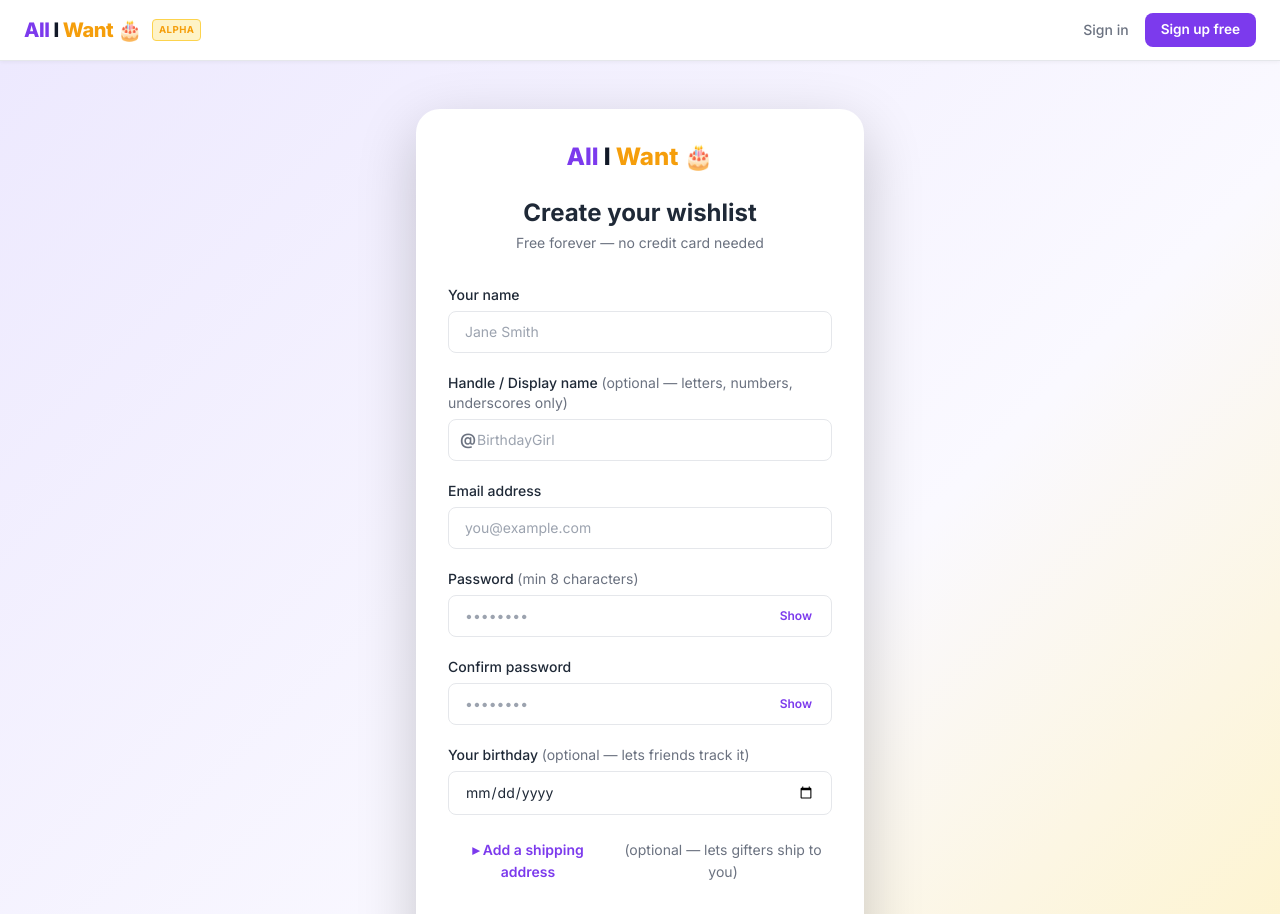
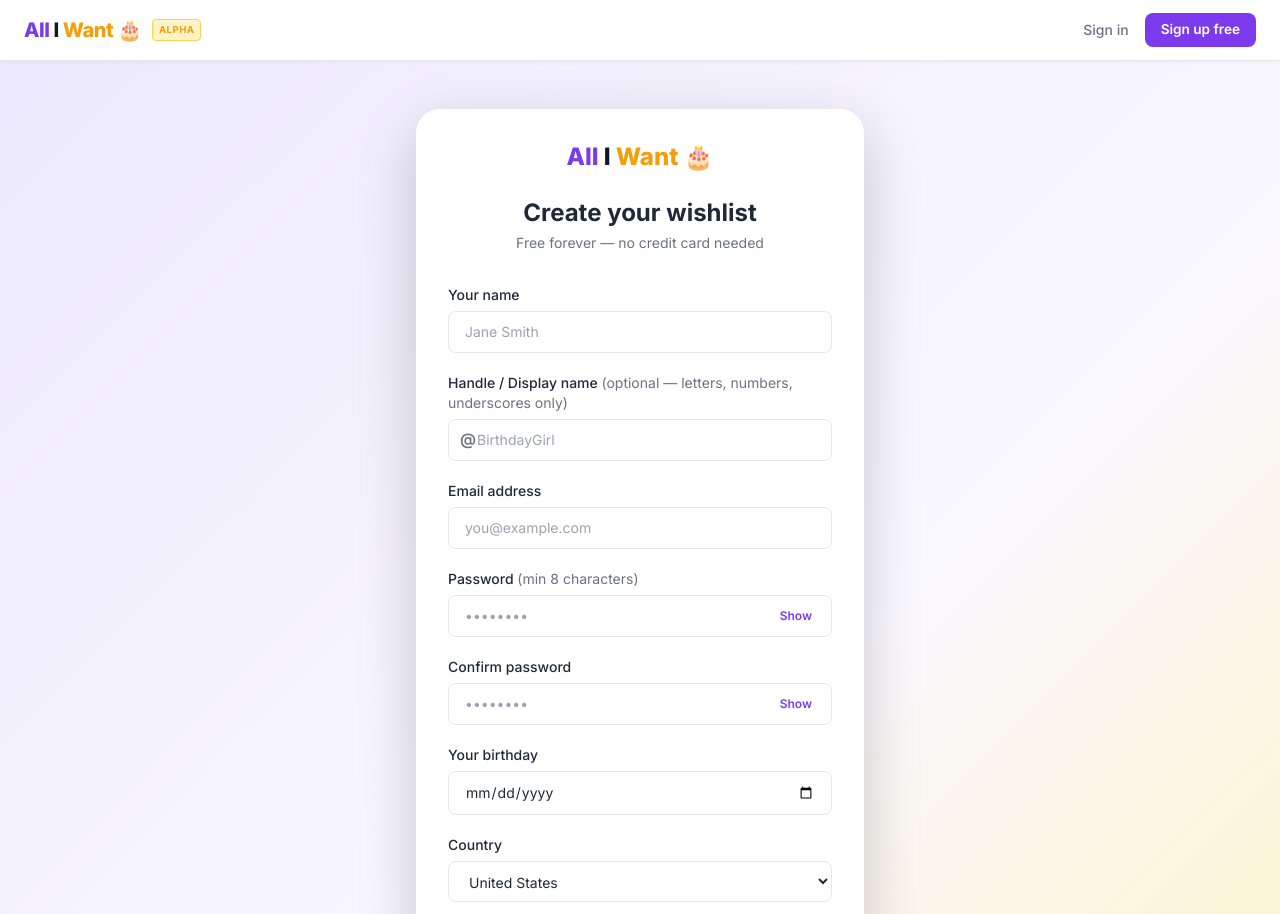
Before and after one commit to The1stAnthony/Wishlist, a React (Vite) app in the folder client/: page /register in a window 1280 px wide. Shown: the top 914 px of the page. Built offline with nearby package versions, Linux system fonts and the light colour scheme.

Commit message:
Dangers of the whole western world...

```diff
--- a/client/src/pages/Dashboard.jsx
+++ b/client/src/pages/Dashboard.jsx
@@ -314,9 +314,9 @@ export default function Dashboard() {
               <p style={{ marginBottom: '0.4rem' }}>No upcoming events yet.</p>
               <p>
                 <Link to="/friends" style={{ color: 'var(--color-primary)', fontWeight: 600 }}>Add friends</Link>
-                {' '}to see their upcoming wishlists, or{' '}
-                <Link to="/birthdays" style={{ color: 'var(--color-primary)', fontWeight: 600 }}>track birthdays</Link>
-                {' '}to get reminded ahead of time.
+                {' '}or{' '}
+                <Link to="/friends" style={{ color: 'var(--color-primary)', fontWeight: 600 }}>follow creators</Link>
+                {' '}to see their upcoming wishlists here.
               </p>
             </div>
           )}
--- a/client/src/pages/Friends.jsx
+++ b/client/src/pages/Friends.jsx
@@ -245,7 +245,7 @@ export default function Friends() {
 
       {/* Creator block */}
       {user?.creator_mode && (
-        <button className="friends-creator-block" onClick={() => setView('followers')} aria-label="View your followers">
+        <button className="friends-creator-block" style={{ marginBottom: '1.5rem' }} onClick={() => setView('followers')} aria-label="View your followers">
           <div className="friends-creator-left">
             <p className="friends-follower-label">Followers:</p>
             {previewAvatars.length > 0 && (
--- a/client/src/pages/Register.jsx
+++ b/client/src/pages/Register.jsx
@@ -43,16 +43,21 @@ export default function Register() {
       return;
     }
 
+    if (!form.birthday) {
+      setError('Please enter your birthday so friends can track it.');
+      return;
+    }
+
     setLoading(true);
 
     try {
-      const address = showAddress ? {
-        street_address: form.street_address || null,
-        city:           form.city           || null,
-        state:          form.state          || null,
-        zip_code:       form.zip_code       || null,
-        country:        form.country        || 'US',
-      } : null;
+      const address = {
+        street_address: showAddress ? (form.street_address || null) : null,
+        city:           showAddress ? (form.city           || null) : null,
+        state:          showAddress ? (form.state          || null) : null,
+        zip_code:       showAddress ? (form.zip_code       || null) : null,
+        country:        form.country || 'US',
+      };
       await register(form.name, form.email, form.password, form.birthday || undefined, form.display_name || undefined, address);
       navigate('/dashboard');
     } catch (err) {
@@ -200,12 +205,7 @@ export default function Register() {
 
           {/* Birthday */}
           <div>
-            <label className="form-label" htmlFor="birthday">
-              Your birthday{' '}
-              <span style={{ fontWeight: 400, color: 'var(--color-text-muted)' }}>
-                (optional — lets friends track it)
-              </span>
-            </label>
+            <label className="form-label" htmlFor="birthday">Your birthday</label>
             <input
               id="birthday"
               name="birthday"
@@ -213,7 +213,38 @@ export default function Register() {
               className="form-input"
               value={form.birthday}
               onChange={handleChange}
+              required
             />
+          </div>
+
+          {/* Country */}
+          <div>
+            <label className="form-label" htmlFor="country">Country</label>
+            <select
+              id="country"
+              name="country"
+              className="form-input"
+              value={form.country}
+              onChange={handleChange}
+              required
+            >
+              <option value="US">United States</option>
+              <option value="CA">Canada</option>
+              <option value="GB">United Kingdom</option>
+              <option value="AU">Australia</option>
+              <option value="DE">Germany</option>
+              <option value="FR">France</option>
+              <option value="IT">Italy</option>
+              <option value="ES">Spain</option>
+              <option value="NL">Netherlands</option>
+              <option value="SE">Sweden</option>
+              <option value="PL">Poland</option>
+              <option value="JP">Japan</option>
+              <option value="IN">India</option>
+              <option value="MX">Mexico</option>
+              <option value="BR">Brazil</option>
+              <option value="OTHER">Other</option>
+            </select>
           </div>
 
           {/* Optional shipping address */}
--- a/client/src/styles/pages/home.css
+++ b/client/src/styles/pages/home.css
@@ -139,6 +139,13 @@
 @media (max-width: 768px) {
   .creator-inner {
     grid-template-columns: 1fr;
+    text-align: center;
+  }
+  .creator-list {
+    text-align: left;
+    display: inline-flex;
+    flex-direction: column;
+    align-items: flex-start;
   }
 }
 
```
